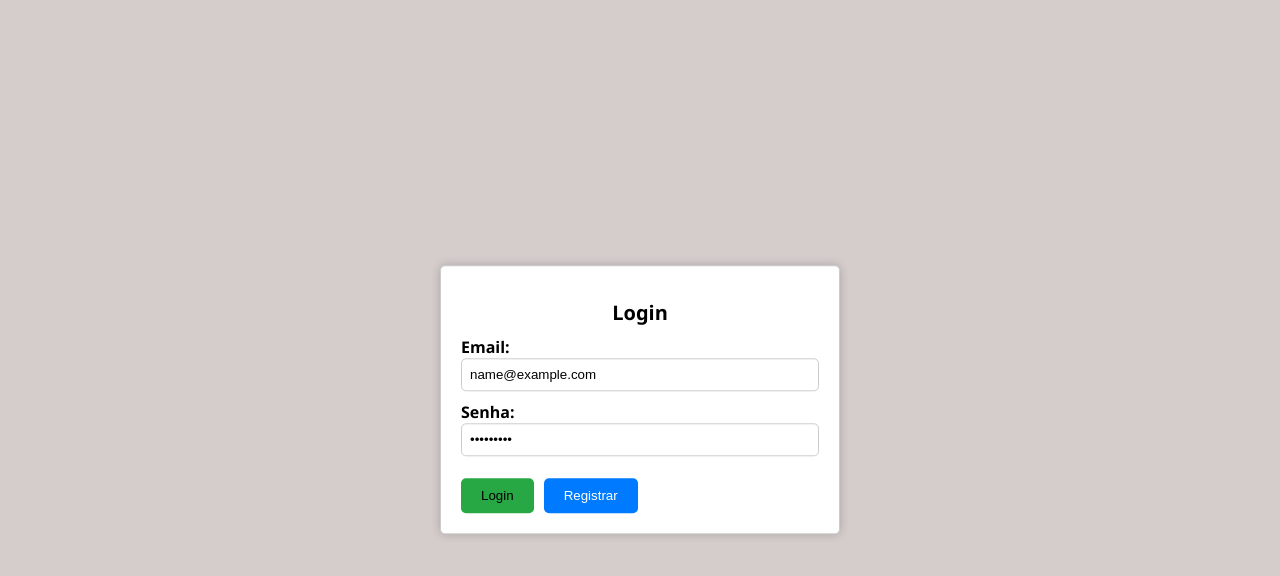
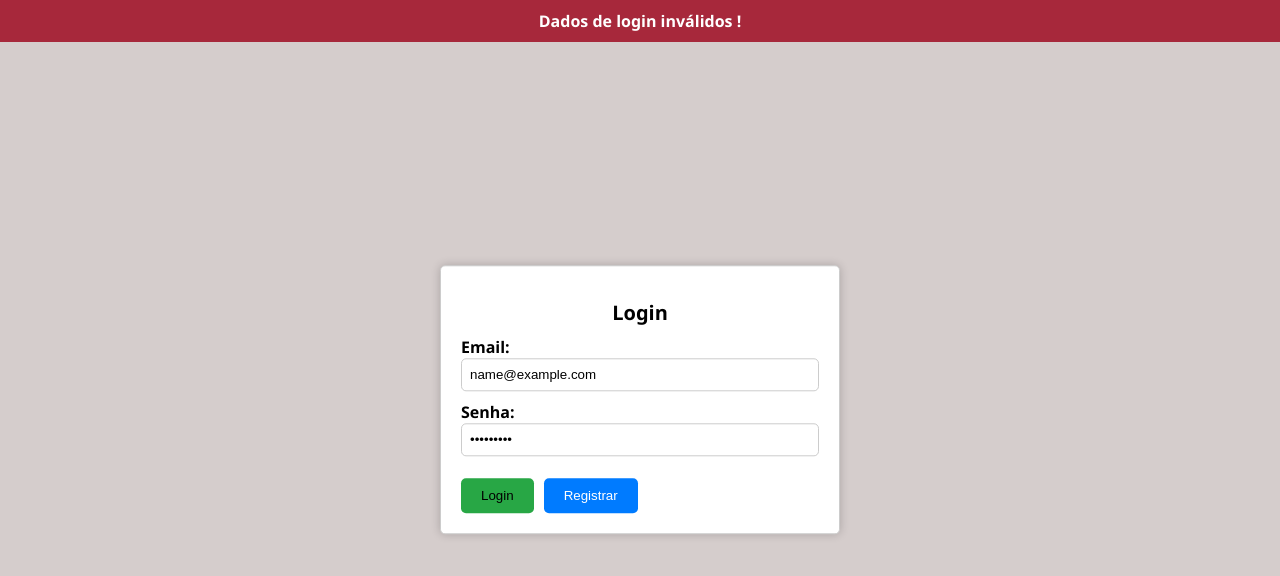
Before and after one commit to RamonSouzaDev/To-Do-List, a Vue app in the folder frontend-app/: page / in a window 1280 px wide. Both pictures are taken after typing "name@example.com", "Sample123" into the empty fields and a click on the button "Login". Shown: the top 576 px of the page. Built offline with nearby package versions, Linux system fonts and the light colour scheme; no server answers.

Commit message:
feature frontend: adicionando tratamento de erros de login

```diff
--- a/frontend-app/src/assets/custom.css
+++ b/frontend-app/src/assets/custom.css
@@ -339,8 +339,8 @@ body {
   top: 0;
   left: 0;
   width: 100%;
-  background-color: #28a745; /* Cor de sucesso verde */
-  color: #fff; /* Cor do texto branco */
+  background-color: #28a745;
+  color: #fff;
   text-align: center;
   padding: 10px;
   font-weight: bold;
@@ -425,7 +425,7 @@ p {
 .page-footer {
   background-color: #333;
   color: #fff;
-  padding: 10px 0; /* Reduzir a altura ajustando o valor do padding */
+  padding: 10px 0;
   text-align: center;
   position: fixed;
   bottom: 0;
@@ -473,17 +473,17 @@ p {
 }
 .task-list-container {
   display: flex;
-  align-items: center; /* Alinha os itens verticalmente no centro */
+  align-items: center;
 }
 
 h2 {
-  margin-right: 10px; /* Adiciona um espaço à direita do título */
+  margin-right: 10px;
 }
 
 .task-list {
-  width: 50px; /* Ajuste a largura conforme necessário */
-  height: 50px; /* Ajuste a altura conforme necessário */
-  border-radius: 50%; /* Torna a imagem redonda */
+  width: 50px;
+  height: 50px;
+  border-radius: 50%;
 }
 
 .card-table {
@@ -494,3 +494,17 @@ h2 {
   background-color: #fff;
   margin: 20px;
 }
+
+.notification {
+  position: fixed;
+  top: 0;
+  left: 0;
+  width: 100%;
+  background-color: #a7283b;
+  color: #fff;
+  text-align: center;
+  padding: 10px;
+  font-weight: bold;
+  display: none;
+  transition: all 0.3s ease;
+}
--- a/frontend-app/src/components/LoginComponent.vue
+++ b/frontend-app/src/components/LoginComponent.vue
@@ -1,4 +1,5 @@
 <template>
+  <div id="flash-notification" class="notification" style="display: none;"></div>
   <div class="card card-login">
     <h1 class="card-header">Login</h1>
     <form @submit.prevent="login">
@@ -41,6 +42,13 @@ export default {
         this.$emit('login-success');
         this.$router.push('/dashboard');
       } catch (error) {
+        const notification = document.getElementById('flash-notification');
+          notification.textContent = 'Dados de login inválidos !';
+          notification.style.display = 'block';
+
+          setTimeout(() => {
+            notification.style.display = 'none';
+          }, 4000);
         console.error('Erro de autenticação:', error);
       }
     },
```
